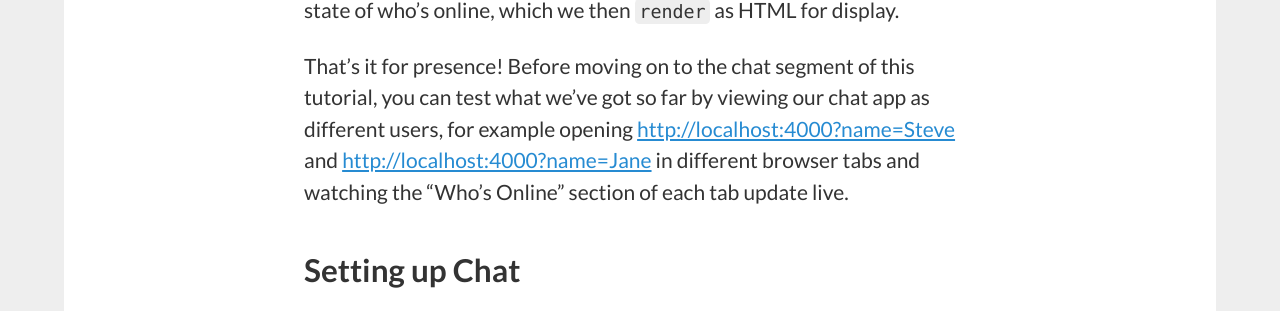
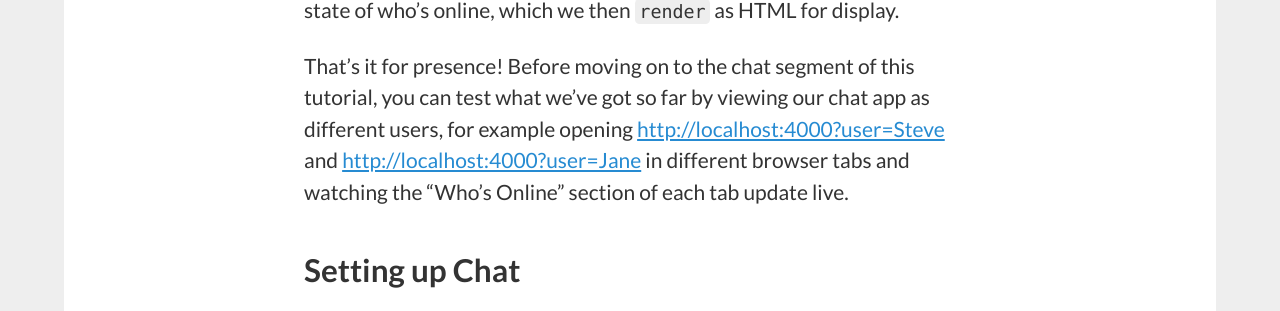
Before and after one commit to stevegrossi/stevegrossi.github.io, a Jekyll site: the page built from _posts/2016-07-11-building-a-chat-app-with-elixir-and-phoenix-presence.md, in a window 1280 px wide and 900 px high, scrolled down 9975 px. Shown: the part 144-455 px from the top of the window. Built offline with Jekyll 4.4.1, drawn with Linux system fonts in a browser that asks for light colours; comment, search, counter and statistics services are not loaded; part of the change alters nothing that is shown.

Commit message:
Links should include `user`, not `name`. Thanks, Frank!
http://work.stevegrossi.com/2016/07/11/building-a-chat-app-with-elixir-and-phoenix-presence/#comment-3010783815

```diff
--- a/_posts/2016-07-11-building-a-chat-app-with-elixir-and-phoenix-presence.md
+++ b/_posts/2016-07-11-building-a-chat-app-with-elixir-and-phoenix-presence.md
@@ -229,7 +229,7 @@ room.join()
 
 Beneath the `// Channels` comment, we tell the JavaScript about the `"room:lobby"` channel and join it. We need to handle two events as far as `Presence` is concerned. `"presence_state"` is when the server sends us the state of everyone online, which happens when we first connect and if we ever disconnect. We also handle the `"presence_diff"` event, which the server will send when someone joins or leaves and contains just the difference we need to adjust for. In both cases, Phoenix’s `Presence` JavaScript has special functions to do the heavy lifting for us: both `syncState` and `syncDiff` will set our `presences` object to the current state of who’s online, which we then `render` as HTML for display.
 
-That’s it for presence! Before moving on to the chat segment of this tutorial, you can test what we’ve got so far by viewing our chat app as different users, for example opening <http://localhost:4000?name=Steve> and <http://localhost:4000?name=Jane> in different browser tabs and watching the “Who’s Online” section of each tab update live.
+That’s it for presence! Before moving on to the chat segment of this tutorial, you can test what we’ve got so far by viewing our chat app as different users, for example opening <http://localhost:4000?user=Steve> and <http://localhost:4000?user=Jane> in different browser tabs and watching the “Who’s Online” section of each tab update live.
 
 ## Setting up Chat
 
```
